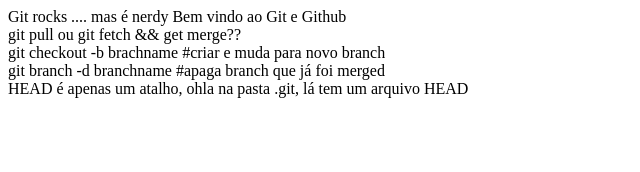
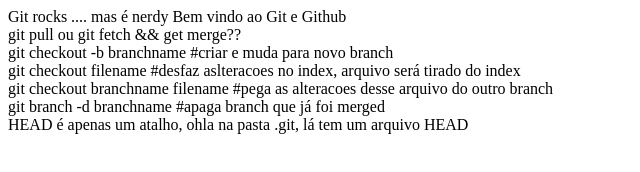
Before and after one commit to steppat/curso-git, a plain HTML site: page index.html in a window 1280 px wide. Shown: the whole page, without its empty margins (0-640 px from the left). Drawn offline with Linux system fonts and the light colour scheme.

Commit message:
mais um div sobre checkout

```diff
--- a/index.html
+++ b/index.html
@@ -5,7 +5,11 @@
 
 		<div>git pull ou git fetch && get merge??</div>
 
-		<div>git checkout -b brachname #criar e muda para novo branch
+		<div>git checkout -b branchname #criar e muda para novo branch
+
+		<div>git checkout filename #desfaz aslteracoes no index, arquivo será tirado do index</div>
+
+		<div>git checkout branchname filename #pega as alteracoes desse arquivo do outro branch</div>
 
 		<div>git branch -d branchname #apaga branch que já foi merged</div>
 
```
